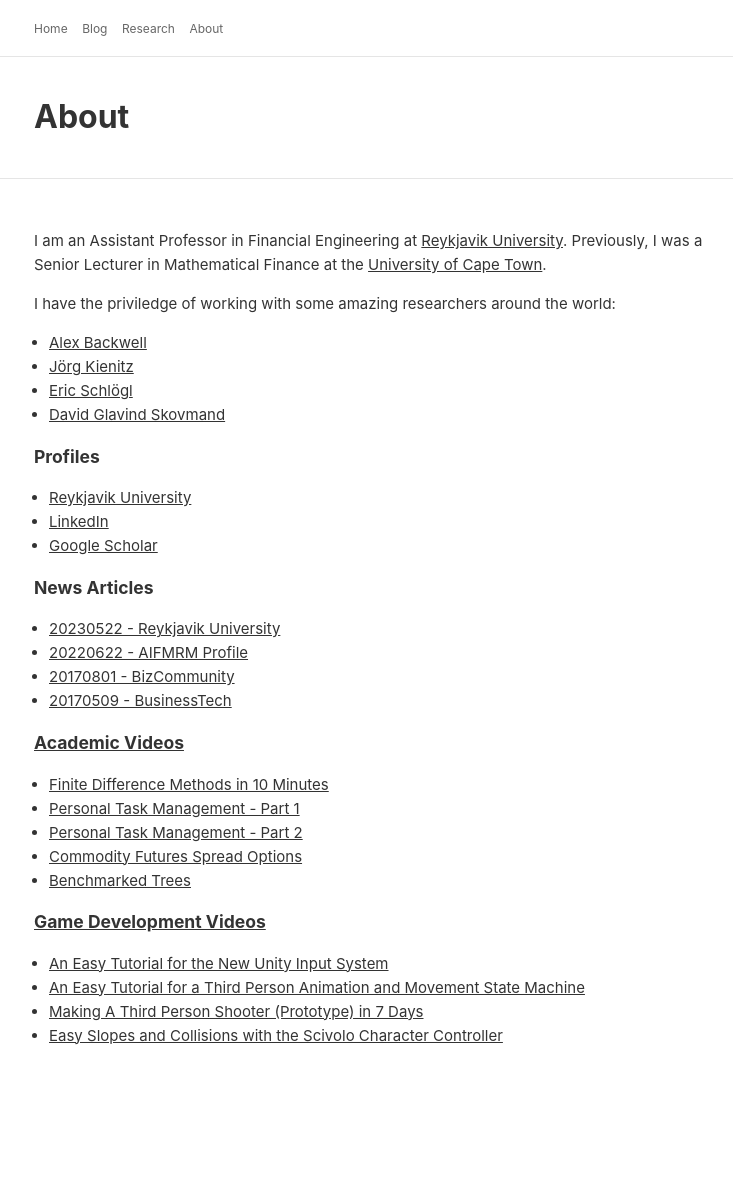
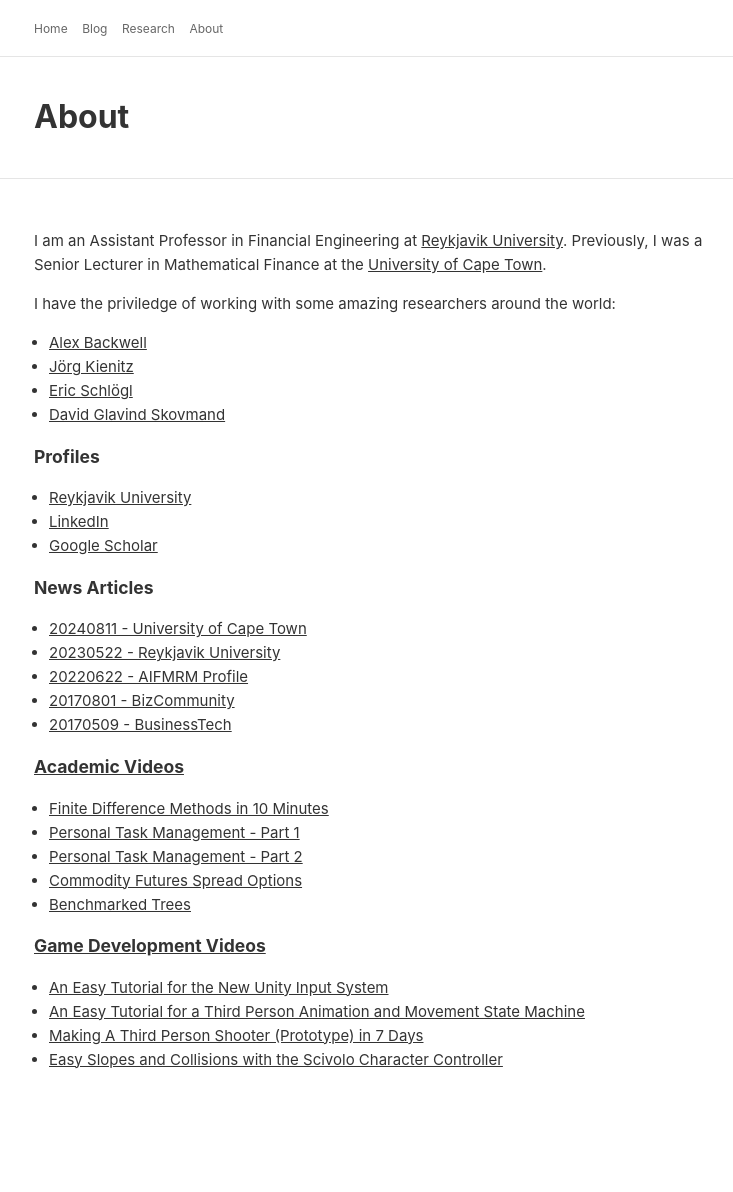
Before and after one commit to IkeThermite/IkeThermite.github.io, a Jekyll site: the page built from about.md, in a window 1280 px wide. Shown: the whole page, without its empty margins (256-989 px from the left). Built offline with Jekyll 4.4.1, drawn with Linux system fonts in a browser that asks for light colours; before the commit the page ends 1168 px from its top, so only the background shows below that.

Commit message:
Added latest FMTC news article

```diff
--- a/about.md
+++ b/about.md
@@ -17,6 +17,7 @@
 
 
 ### News Articles
+- [20240811 - University of Cape Town](https://commerce.uct.ac.za/aifmrm/articles/2023-08-11-financial-mathematics-team-challenge-2023)
 - [20230522 - Reykjavik University](https://www.ru.is/haskolinn/frettir/lektor-hr-kenndi-namskeid-vid-haskolann-i-kaenugardi-afar-thakklatur-fyrir-taekifaerid)
 - [20220622 - AIFMRM Profile](http://www.aifmrm.uct.ac.za/newsroom/the-world-needs-financial-risk-specialists-now-more-than-ever/)
 - [20170801 - BizCommunity](https://www.bizcommunity.com/Article/196/499/165526.html#)
```
